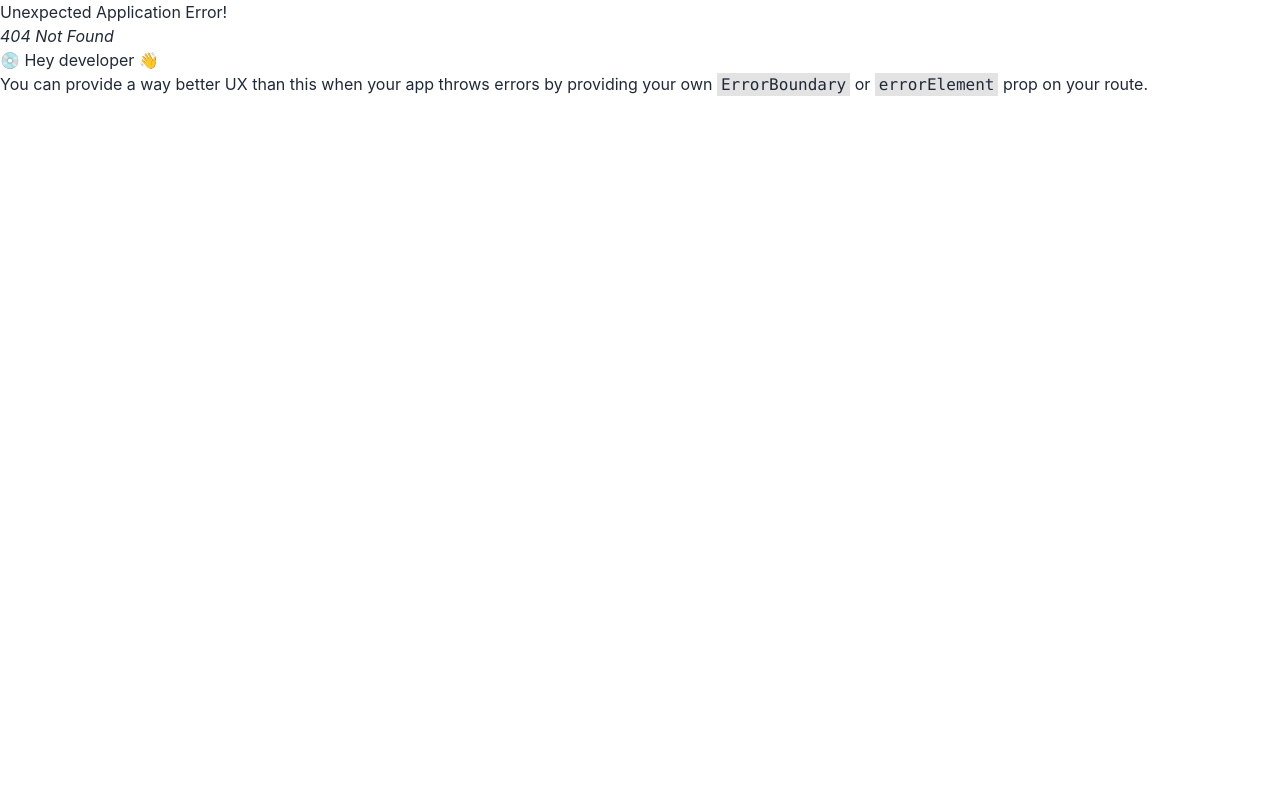
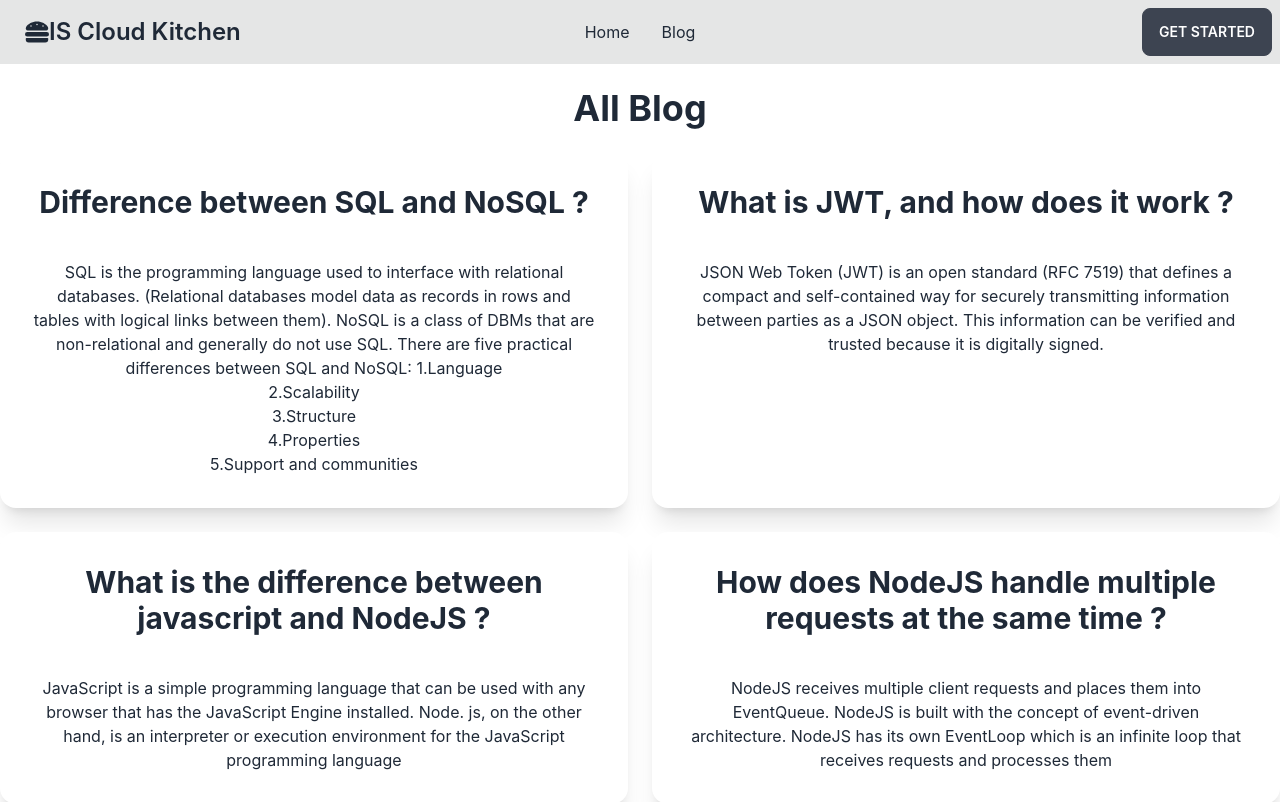
Before and after one commit to Mohammed-Ibrahim-15/is-cloud-kitchen-client-side, a React (Create React App) app: page /blog in a window 1280 px wide. Before the commit this address had no page. Shown: the top 802 px of the page. Built offline with nearby package versions, Linux system fonts and the light colour scheme.

Commit message:
blog part added

```diff
--- /dev/null
+++ b/src/components/Blog/Blog.js
@@ -0,0 +1,48 @@
+import React from 'react';
+
+const Blog = () => {
+    return (
+        <div className='max-w-screen-xl mx-auto'>
+            <h1 className='my-6 text-center text-4xl font-bold'>All Blog</h1>
+            <div className=' grid grid-cols-1 gap-6 lg:grid-cols-2'>
+                <div className="card bg-base-100 shadow-xl">
+                    <div className="card-body items-center text-center">
+                        <h2 className="card-title  text-3xl font-bold">Difference between SQL and NoSQL ?</h2>
+                        <br />
+                        <p>
+                            SQL is the programming language used to interface with relational databases. (Relational databases model data as records in rows and tables with logical links between them). NoSQL is a class of DBMs that are non-relational and generally do not use SQL. There are five practical differences between SQL and NoSQL:
+                            1.Language <br />
+                            2.Scalability <br />
+                            3.Structure <br />
+                            4.Properties <br />
+                            5.Support and communities
+                        </p>
+                    </div>
+                </div>
+                <div className="card bg-base-100 shadow-xl">
+                    <div className="card-body items-center text-center">
+                        <h2 className="card-title  text-3xl font-bold">What is JWT, and how does it work ?</h2>
+                        <br />
+                        <p>JSON Web Token (JWT) is an open standard (RFC 7519) that defines a compact and self-contained way for securely transmitting information between parties as a JSON object. This information can be verified and trusted because it is digitally signed.</p>
+                    </div>
+                </div>
+                <div className="card bg-base-100 shadow-xl">
+                    <div className="card-body items-center text-center">
+                        <h2 className="card-title  text-3xl font-bold">What is the difference between javascript and NodeJS ?</h2>
+                        <br />
+                        <p>JavaScript is a simple programming language that can be used with any browser that has the JavaScript Engine installed. Node. js, on the other hand, is an interpreter or execution environment for the JavaScript programming language</p>
+                    </div>
+                </div>
+                <div className="card bg-base-100 shadow-xl">
+                    <div className="card-body items-center text-center">
+                        <h2 className="card-title  text-3xl font-bold">How does NodeJS handle multiple requests at the same time ?</h2>
+                        <br />
+                        <p>NodeJS receives multiple client requests and places them into EventQueue. NodeJS is built with the concept of event-driven architecture. NodeJS has its own EventLoop which is an infinite loop that receives requests and processes them</p>
+                    </div>
+                </div>
+            </div>
+        </div>
+    );
+};
+
+export default Blog;
--- a/src/components/Home/Home/Home.js
+++ b/src/components/Home/Home/Home.js
@@ -25,9 +25,8 @@ const Home = () => {
                     ></ItemsCard>)
                 }
             </div>
-            <div>
+            <div className='flex justify-center'>
                 <Link to='/services'><button className="btn btn-active btn-ghost mt-4">See All</button></Link>
-
             </div>
         </div>
     );
--- a/src/components/Home/ItemsCard/ItemsCard.js
+++ b/src/components/Home/ItemsCard/ItemsCard.js
@@ -2,13 +2,14 @@ import React from 'react';
 import { Link } from 'react-router-dom';
 
 const ItemsCard = ({ item }) => {
-    const { _id, img, name, description } = item
+    const { _id, img, name, description, price } = item
     return (
         <div>
             <div className="card card-compact w-96 bg-base-100 shadow-xl mt-8">
                 <img className='h-60 w-full rounded-xl' src={img} alt="Shoes" />
                 <div className="card-body">
-                    <h2 className="card-title">{name}</h2>
+                    <h2 className="card-title text-2xl">{name}</h2>
+                    <h2 className="card-title text-base">Price: {price}$</h2>
                     {
                         description.length > 95 ?
                             <p>{description.slice(0, 95) + '...' + '  See More'} <Link to={`/services/${_id}`}><button className="text-xs btn btn-active btn-ghost mt-2">View Details</button></Link> </p>
--- a/src/components/ItemDetails/ItemDetails.js
+++ b/src/components/ItemDetails/ItemDetails.js
@@ -2,11 +2,19 @@ import React from 'react';
 import { useLoaderData } from 'react-router-dom';
 
 const ItemDetails = () => {
-    const item = useLoaderData()
+    const { img, name, description, price } = useLoaderData()
     return (
-        <div>
-            <h1>Item Details</h1>
-            <h1>{item.name}</h1>
+        <div className='flex justify-center'>
+            <div className="card w-1/2 bg-base-100 shadow-xl">
+                <figure className="px-10 pt-10">
+                    <img src={img} alt="Shoes" className="rounded-xl" />
+                </figure>
+                <div className="card-body items-center text-center">
+                    <h2 className="card-title  text-3xl font-bold">{name}</h2>
+                    <h2 className="card-title  text-2xl font-semibold">Price: {price}$</h2>
+                    <p>{description}</p>
+                </div>
+            </div>
         </div>
     );
 };
--- a/src/components/Navbar/Navbar.js
+++ b/src/components/Navbar/Navbar.js
@@ -7,6 +7,7 @@ import { Link } from 'react-router-dom';
 const Navbar = () => {
     const menuItems = <>
         <li><Link to='/'>Home</Link> </li>
+        <li><Link to='/blog'>Blog</Link> </li>
     </>
 
     return (
--- a/src/components/Routes/Routes/Routes.js
+++ b/src/components/Routes/Routes/Routes.js
@@ -1,4 +1,5 @@
 import { createBrowserRouter } from "react-router-dom";
+import Blog from "../../Blog/Blog";
 import Home from "../../Home/Home/Home";
 import ItemDetails from "../../ItemDetails/ItemDetails";
 import Main from "../../layout/Main";
@@ -12,6 +13,10 @@ export const routes = createBrowserRouter([
             {
                 path: '/',
                 element: <Home></Home>
+            },
+            {
+                path: '/blog',
+                element: <Blog></Blog>
             },
             {
                 path: '/services',
```
